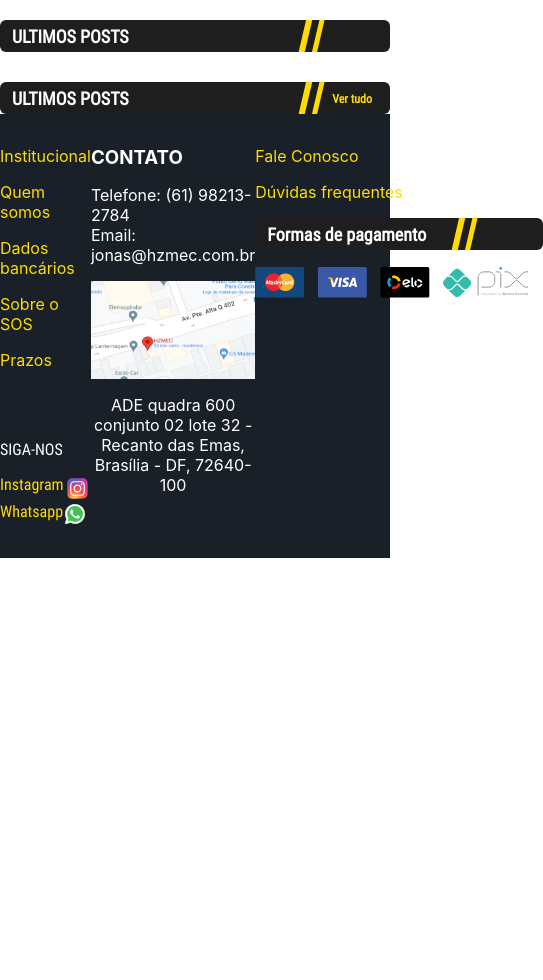
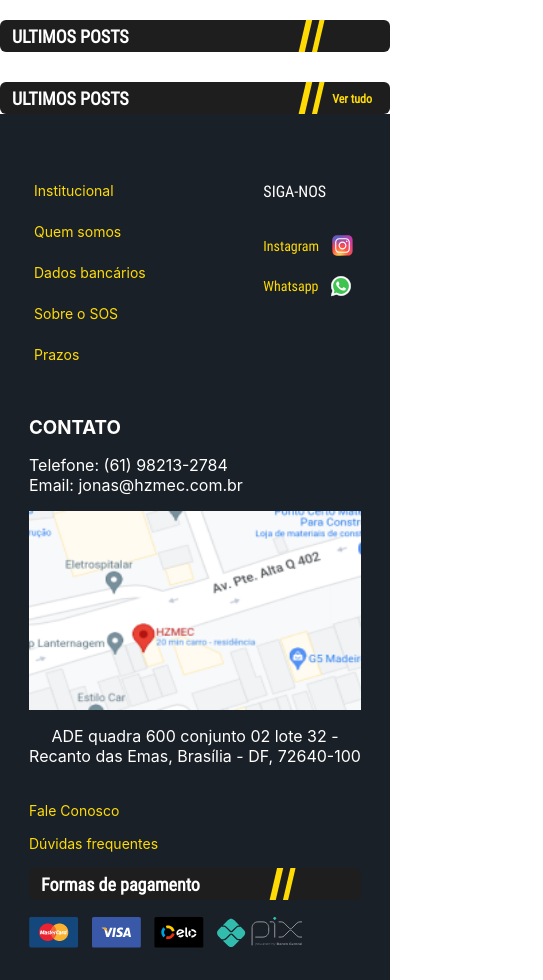
Before and after one commit to DrZanuff/hzmec-template, a Next.js app: page / in a window 390 px wide. Shown: the whole page, 543 px wide, since content can reach past the window. Before the commit the page ends 844 px from the top, so only its background shows below. Built offline with nearby package versions, Linux system fonts and the light colour scheme.

Commit message:
feat: footer responsivo finalizado

```diff
--- a/src/components/Footer/Footer.styles.tsx
+++ b/src/components/Footer/Footer.styles.tsx
@@ -17,6 +17,10 @@ export const FooterInnerContent = styled.div`
   flex-direction: row;
   justify-content: space-around;
   padding: 32px 0px 32px;
+
+  @media (max-width: 1024px) {
+    flex-direction: column;
+  }
 `
 
 export const Collumm = styled.div<CollumnProps>`
@@ -39,6 +43,47 @@ export const Collumm = styled.div<CollumnProps>`
   #follow-us {
     margin: 38px 0px 0px;
     font-family: RobotoCondensed;
+    display: flex;
+    flex-direction: column;
+    gap: 15px;
+  }
+
+  @media (max-width: 1024px) {
+    width: 100%;
+    max-width: unset;
+    padding: 0 29px;
+    img {
+      max-width: 350px;
+    }
+  }
+`
+
+export const FirstCollumn = styled(Collumm)`
+  #institutional {
+    display: flex;
+    flex-direction: column;
+    gap: 16px;
+  }
+  @media (max-width: 1024px) {
+    flex-direction: row;
+    justify-content: space-between;
+    align-items: flex-start;
+    padding: 36px 34px 53px;
+    #institutional {
+      gap: 24px;
+    }
+    #follow-us {
+      margin: 0px;
+      p {
+        margin-top: 0px;
+      }
+    }
+  }
+`
+
+export const LastColumn = styled(Collumm)`
+  @media (max-width: 1024px) {
+    margin-top: 36px;
   }
 `
 
--- a/src/components/Footer/Footer.tsx
+++ b/src/components/Footer/Footer.tsx
@@ -9,12 +9,14 @@ export function Footer({ value }: FooterProps) {
   return (
     <S.FooterContainer>
       <S.FooterInnerContent>
-        <S.Collumm>
-          <FooterLink path="/" text="Institucional" />
-          <FooterLink path="/" text="Quem somos" />
-          <FooterLink path="/" text="Dados bancários" />
-          <FooterLink path="/" text="Sobre o SOS" />
-          <FooterLink path="/" text="Prazos" />
+        <S.FirstCollumn>
+          <div id="institutional">
+            <FooterLink path="/" text="Institucional" />
+            <FooterLink path="/" text="Quem somos" />
+            <FooterLink path="/" text="Dados bancários" />
+            <FooterLink path="/" text="Sobre o SOS" />
+            <FooterLink path="/" text="Prazos" />
+          </div>
           <div id="follow-us">
             <p>SIGA-NOS</p>
             <FooterLink
@@ -28,7 +30,7 @@ export function Footer({ value }: FooterProps) {
               icon={<Icons.WhatsappIcon />}
             />
           </div>
-        </S.Collumm>
+        </S.FirstCollumn>
         <S.Collumm maxWidth="247px">
           <h3>CONTATO</h3>
           Telefone: (61) 98213-2784
@@ -41,13 +43,14 @@ export function Footer({ value }: FooterProps) {
             alt="Mapa da HZMEC"
             width={247}
             height={148}
+            layout="responsive"
           />
           <p className="centered-text">
             ADE quadra 600 conjunto 02 lote 32 - Recanto das Emas, Brasília -
             DF, 72640-100
           </p>
         </S.Collumm>
-        <S.Collumm minWidth="288px">
+        <S.LastColumn minWidth="288px">
           <FooterLink path="/" text="Fale Conosco" />
           <FooterLink path="/" text="Dúvidas frequentes" />
           <TitleBar title="Formas de pagamento" />
@@ -57,7 +60,7 @@ export function Footer({ value }: FooterProps) {
             <Icons.EloIcon />
             <Icons.PixIcon />
           </S.Row>
-        </S.Collumm>
+        </S.LastColumn>
       </S.FooterInnerContent>
     </S.FooterContainer>
   )
--- a/src/components/FooterLink/FooterLink.styles.tsx
+++ b/src/components/FooterLink/FooterLink.styles.tsx
@@ -2,7 +2,9 @@ import styled from 'styled-components'
 
 export const FooterLinkContainer = styled.div`
   display: flex;
+  gap: 10px;
+  align-items: center;
   color: ${({ theme }) => theme.colors.YELLOW};
   /* font-family: RobotoCondensed; */
-  font-size: 14;
+  font-size: 14px;
 `
```
